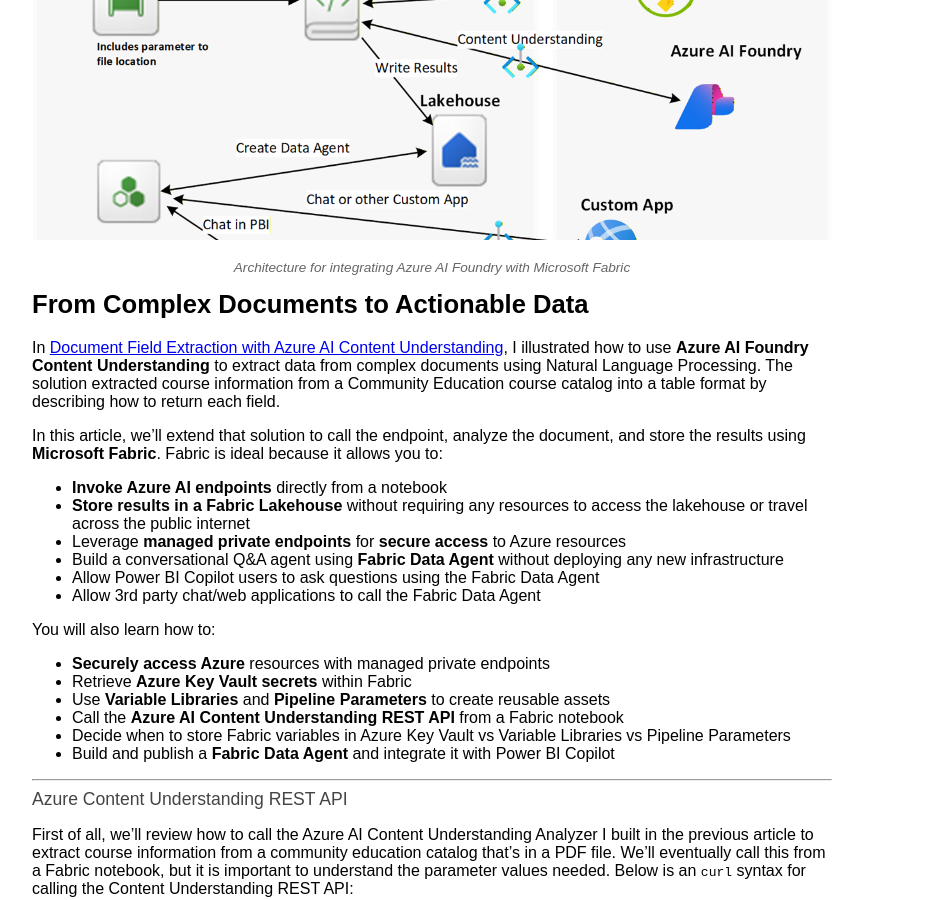
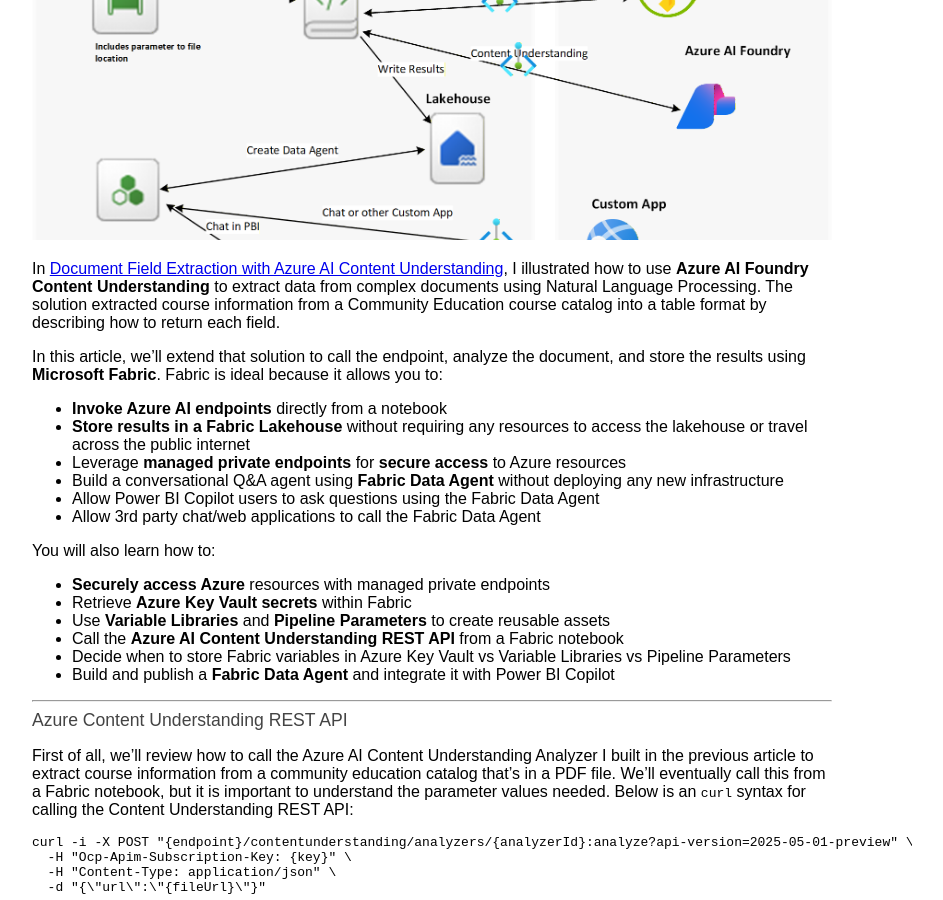
Before and after one commit to jehayesms/jean-hayes-ai-analytics, a Jekyll site: the page built from _posts/2025-10-21-fabric-ai-content-understanding.md, in a window 1280 px wide and 900 px high, scrolled down 423 px. Shown: the whole window, without its empty margins (68-1011 px from the left). Built offline with Jekyll 4.4.1, drawn with Linux system fonts in a browser that asks for light colours; comment, search, counter and statistics services are not loaded.

Commit message:
updated image

```diff
--- a/_posts/2025-10-21-fabric-ai-content-understanding.md
+++ b/_posts/2025-10-21-fabric-ai-content-understanding.md
@@ -5,11 +5,7 @@
 date: 2025-10-21
 categories: [Azure AI, Microsoft Fabric]
 image: /assets/images/fabric-ai-cu/architecture.png
-image_caption: "Architecture for integrating Azure AI Foundry with Microsoft Fabric"
 ---
-
-# From Complex Documents to Actionable Data
-
 In [Document Field Extraction with Azure AI Content Understanding](https://jehayesms.github.io/jean-hayes-ai-analytics/azure%20ai/2025/07/22/document-field-extraction-with-azure-ai-content-understanding.html), I illustrated how to use **Azure AI Foundry Content Understanding** to extract data from complex documents using Natural Language Processing. The solution extracted course information from a Community Education course catalog into a table format by describing how to return each field.
 
 In this article, we’ll extend that solution to call the endpoint, analyze the document, and store the results using **Microsoft Fabric**. Fabric is ideal because it allows you to:
```
Also changed, not shown: assets/images/fabric-ai-cu/architecture.png.
